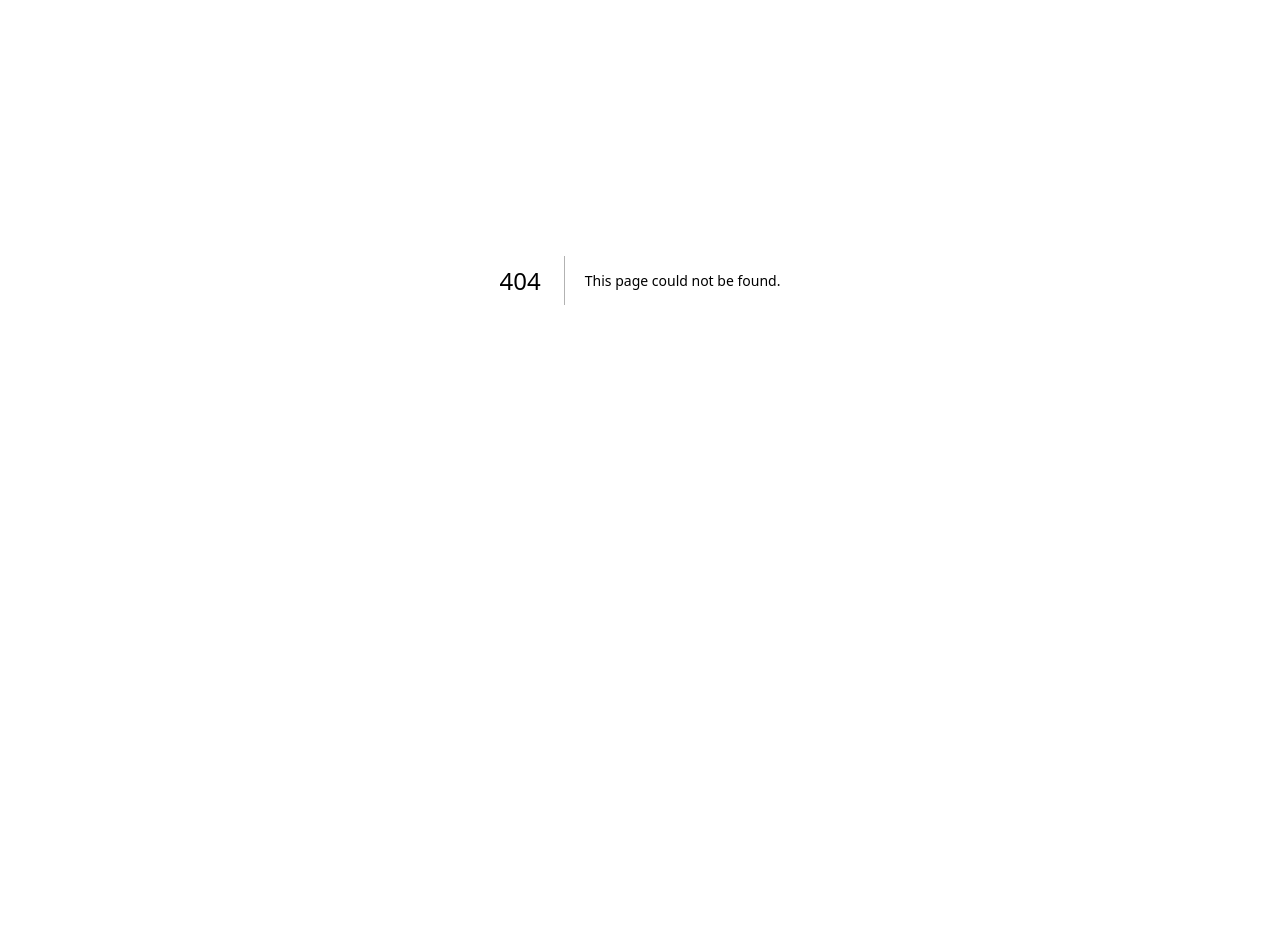
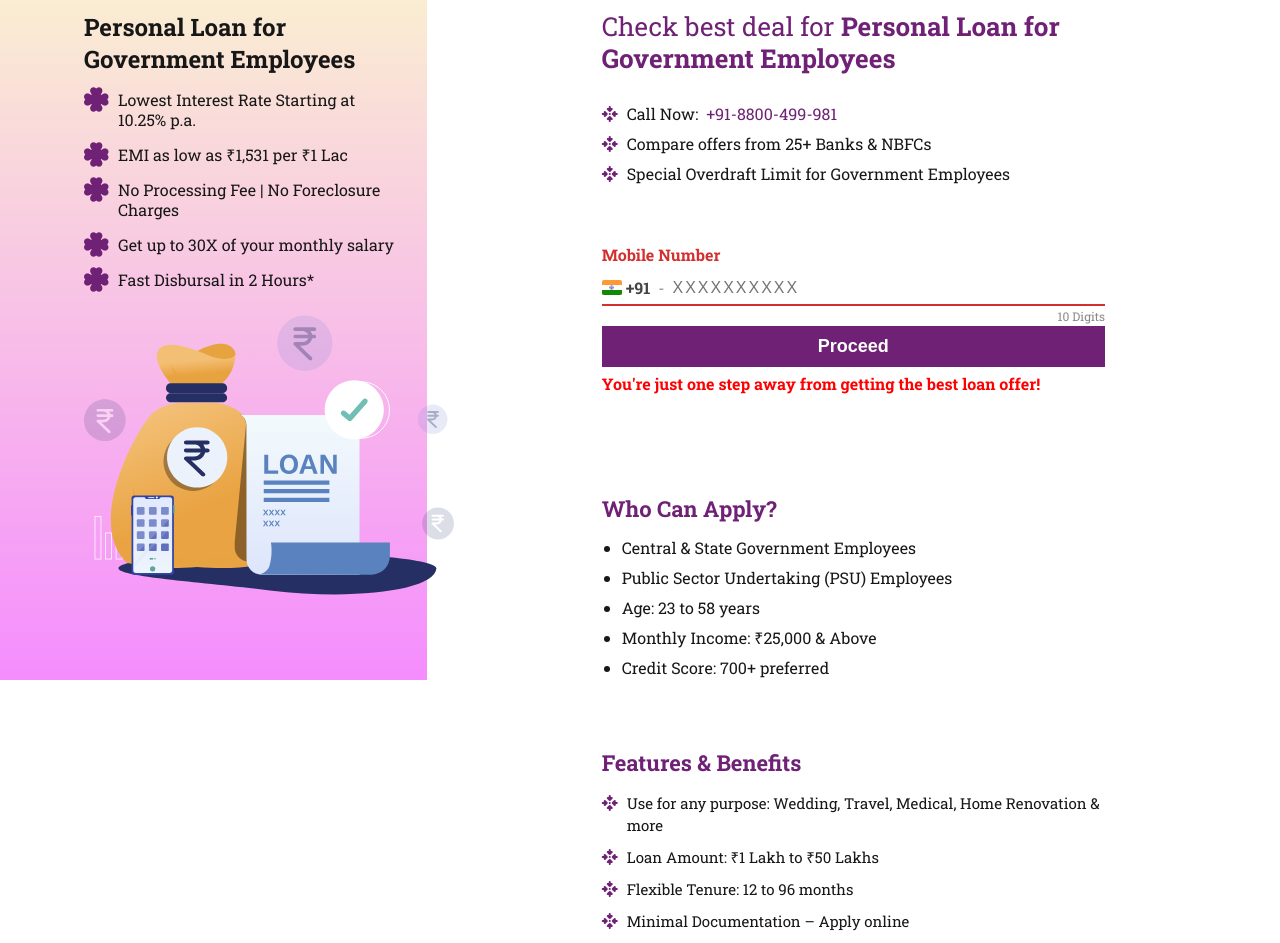
Before and after one commit to loanmoneyindia/lmi_lp, a Next.js app: page /government-personal-loan in a window 1280 px wide. Before the commit this address had no page. Shown: the part 120-1063 px from the top of the page. Before the commit the page ends 800 px from the top, so only its background shows below. Built offline with nearby package versions, Linux system fonts and the light colour scheme.

Commit message:
Add a new Page Govt Emp

```diff
--- a/src/app/globals.css
+++ b/src/app/globals.css
@@ -520,3 +520,16 @@ ul, ol{list-style: none;}
     padding-left: 18px;
   }
 }
+
+.govt-list{
+  list-style: disc;
+  padding-left: 20px;
+  padding-top: 15px;
+  color:#171717;
+}
+.govt-list li{
+  color:#171717;
+  font-size: 16px;
+  line-height: 20px;
+  margin-bottom: 10px;
+}
--- a/src/app/privacy-policy/page.js
+++ b/src/app/government-personal-loan/page.js
@@ -1,12 +1,17 @@
 import Image from "next/image";
-import RightSide from "@/components/right-side";
-
+import RightSide from "@/components/government-right-side.jsx";
 import logo from "../../../public/images/logo.png";
 import personal_loan from "../../../public/images/personal_loan.svg";
-import PrivacyPolicyContent from "@/components/PrivacyPolicy/PrivacyPolicyContent";
 import CallNowForMobile from "@/components/CallNowForMobile";
 
-export default function Page() {
+export const metadata = async () => {
+  return {
+      title: 'Personal Loan for Government Employees - LoanMoney',
+      description: 'Personal Loan for Government Employees',
+  };
+};
+
+export default function Home() {
   return (
     <div id="_loanmoney_lp">
       <div className="main_container">
@@ -18,13 +23,14 @@ export default function Page() {
           </header>
           <div className="left_content">
             <div className="leftInfo">
-              <h1>Personal Loan</h1>
+               <h1>Personal Loan for Government Employees</h1>
               <div className="left_feature">
-                <ul className="custom-list2">
-                  <li>Lowest ROI of 10.25%</li>
-                  <li>EMI of Rs. 1,517/- per Lac</li>
-                  <li>Nil closer & Processing Fee</li>
-                  <li>Get a maximum loan of up to 30 times your monthly salary.</li>
+               <ul className="custom-list2">
+                  <li>Lowest Interest Rate Starting at 10.25% p.a.</li>
+                  <li>EMI as low as ₹1,531 per ₹1 Lac</li>
+                  <li>No Processing Fee | No Foreclosure Charges</li>
+                  <li>Get up to 30X of your monthly salary</li>
+                  <li>Fast Disbursal in 2 Hours*</li>
                 </ul>
               </div>
             </div>
@@ -33,7 +39,7 @@ export default function Page() {
             </div>
           </div>
         </section>
-        <PrivacyPolicyContent />
+        <RightSide />
       </div>
       <CallNowForMobile />
     </div>
--- a/src/components/ApplyPersonalLoan/ApplyPLForm.jsx
+++ b/src/components/ApplyPersonalLoan/ApplyPLForm.jsx
@@ -42,7 +42,7 @@ const schema = Yup.object().shape({
     expectedCaptcha: Yup.number().required(),
 });
 
-const ApplyPLForm = ({ mobile, applicationNo, utms }) =>{
+const ApplyPLForm = ({ mobile, applicationNo, pageSlug, utms }) =>{
     const [captchaQuestion, setCaptchaQuestion] = useState('');
     const [loading, setLoading] = useState(false);
     const [formData, setFormData] = useState({
@@ -84,9 +84,10 @@ const ApplyPLForm = ({ mobile, applicationNo, utms }) =>{
         setValue('utm_content', utms?.utm_content || '');
         setValue('utm_id', utms?.utm_id || '');
         setValue('applicationno', applicationNo || '');
+        setValue('pageSlug', pageSlug || '');
         setValue('Phone', mobile || '');
 
-    }, [setValue, utms, applicationNo, mobile]);
+    }, [setValue, utms, applicationNo, mobile, pageSlug]);
 
     const onSubmit = async (data) => {
         setLoading(true);
@@ -128,6 +129,7 @@ const ApplyPLForm = ({ mobile, applicationNo, utms }) =>{
                 <input type="hidden" {...register("utm_content")} />
                 <input type="hidden" {...register("utm_id")} />
                 <input type='hidden' {...register("applicationno")} />
+                <input type='hidden' {...register("pageSlug")} />
 
                 <div className="form-group">
                     <div className="form-field">
--- a/src/components/Form1.jsx
+++ b/src/components/Form1.jsx
@@ -24,7 +24,16 @@ const Form1 = () => {
 
     const handleOtpVerified = () => {
         console.log("OTP verified for:", mobile);
-        const payload = JSON.stringify({ mobile, applicationNo });
+
+        let pageSlug = '';
+        if (typeof window !== 'undefined') {
+            const pathSegments = window.location.pathname.split('/').filter(Boolean); // removes empty segments
+            pageSlug = pathSegments.length > 0 ? pathSegments[pathSegments.length - 1] : 'index';
+        }
+
+
+
+        const payload = JSON.stringify({ mobile, applicationNo, pageSlug });
         const cipherText = CryptoJS.AES.encrypt(payload, SECRET_KEY).toString();
         console.log("CipherText:", cipherText);
         const utmKeys = ['utm_source', 'utm_medium', 'utm_campaign', 'utm_term', 'utm_content']
--- a/src/components/MobileNumberForm.jsx
+++ b/src/components/MobileNumberForm.jsx
@@ -3,7 +3,7 @@ import Image from "next/image";
 import { useForm } from "react-hook-form";
 import * as Yup from "yup";
 import { yupResolver } from "@hookform/resolvers/yup";
-import { useState } from "react";
+import { useState, useEffect } from "react";
 
 import flag from "../../public/images/indian_flag.svg";
 import { pad } from "crypto-js";
--- /dev/null
+++ b/src/components/government-right-side.jsx
@@ -0,0 +1,115 @@
+import Image from "next/image";
+import Form1 from "./Form1";
+import Link from "next/link";
+import Copyright from "@/components/Copyright";
+import CallNow from "@/components/CallNow";
+import { Suspense } from 'react'
+import { FontAwesomeIcon } from "@fortawesome/react-fontawesome";
+import { faLocationDot } from "@fortawesome/free-solid-svg-icons";
+import { faFacebookF, faInstagram, faXTwitter, faLinkedinIn, faPinterestP, faYoutube } from "@fortawesome/free-brands-svg-icons";
+
+const GovtRightSide = () => {
+    return(
+        <div className="right_container">
+        <CallNow />
+        <section className="right_section">
+          <div className="title">
+            <h2>Check best deal for <strong>Personal Loan for Government Employees</strong></h2>
+          </div>
+          <div className="right_feature">
+            <ul className="custom-list">
+                <li>Call Now: <a href="tel:+91-8800-499-981">&nbsp; +91-8800-499-981</a></li>
+                <li>Compare offers from 25+ Banks & NBFCs</li>
+                <li>Special Overdraft Limit for Government Employees</li>
+            </ul>
+          </div>
+          <Suspense fallback={<div>Loading...</div>}>
+          <Form1 />
+          </Suspense>
+          <div className="container">
+            <h3 className="title2">Who Can Apply?</h3>
+            <ul className="govt-list">
+                <li>Central &amp; State Government Employees</li>
+                <li>Public Sector Undertaking (PSU) Employees</li>
+                <li>Age: 23 to 58 years</li>
+                <li>Monthly Income: ₹25,000 & Above</li>
+                <li>Credit Score: 700+ preferred</li>
+            </ul>
+          </div>
+          <div className="container2">
+            <h3 className="title2">Features & Benefits</h3>
+                <ul className="custom-list">
+                    <li>Use for any purpose: Wedding, Travel, Medical, Home Renovation &amp; more</li>
+                    <li>Loan Amount: ₹1 Lakh to ₹50 Lakhs</li>
+                    <li>Flexible Tenure: 12 to 96 months</li>
+                    <li>Minimal Documentation &ndash; Apply online</li>
+                    <li>Attractive ROI starting at 10.25% p.a.</li>
+                    <li>Disbursal within 2 hours</li>
+                    <li>Pre-approved offers for eligible government employees</li>
+                    <li>Nil processing fee on select lenders</li>
+                </ul>
+          </div>
+          <div className="container2">
+            <h3 className="title2">Why Choose LoanMoney?</h3>
+                <ul className="custom-list">
+                    <li>Compare loan offers from 25+ Banks &amp; NBFCs</li>
+                    <li>Dedicated assistance for government employees</li>
+                    <li>Doorstep service available (optional)</li>
+                    <li>100% Contactless &amp; Paperless Process</li>
+                    <li>After Sales Support</li>
+                    <li>Refer &amp; Earn Program</li>
+                </ul>
+          </div>
+          <div className="container2">
+            <h3 className="title2">Understanding APR (Annual Percentage Rate)</h3>
+                <p style={{paddingTop: '10px'}}><strong>APR includes:</strong></p>
+                <ul className="custom-list">
+                    <li>Interest Rate</li>
+                    <li>Processing Fee</li>
+                    <li>Documentation Charges</li>
+                    <li>Other Origination Costs</li>
+                </ul>
+                <p style={{paddingTop: '10px'}}><strong>Example:</strong></p>
+                <ul className="custom-list">
+                    <li>Loan Amount: ₹1,00,000</li>
+                    <li>Interest Rate: 10.25% p.a.</li>
+                    <li>Tenure: 12 Months</li>
+                    <li>Processing Fee: ₹1,000</li>
+                    <li>Total Interest Payable: ₹5,653 (approx.)</li>
+                    <li>Total Cost of Borrowing: ₹6,493</li>
+                    <li>Effective APR: ~13.01%</li>
+                    <li>Typical APR Range: 10.25% &ndash; 35%</li>
+                </ul>
+          </div>
+          <div className="container2">
+                <h3 className="title2">Contact Information</h3>
+                <p className="info" style={{fontWeight: 'bold'}}>Vintage Credit and Leasing Pvt Ltd</p>
+                <p className="info"><span style={{fontWeight: 'bold'}}>Head Office:</span> B-520, Tower B, Logix Technova, Plot No. 44, Sector - 132, Noida - 201305, Uttar Pradesh <Link href="https://g.co/kgs/srtAatt" target="_blank"><FontAwesomeIcon icon={faLocationDot} /></Link></p>
+                <p className="info"><span style={{fontWeight: 'bold'}}>Branch Office:</span> B-134, Third Floor, DDA Shed, Okhla Industrial Area, Phase - 1, New Delhi - 110020 <Link href="https://g.co/kgs/MZ6rg8i" target="_blank"><FontAwesomeIcon icon={faLocationDot} /></Link></p>
+                <p className="info"><span style={{fontWeight: 'bold'}}>Email:</span> <Link href="mailto:info@loanmoney.co" target="_blank">info@loanmoney.co</Link></p>
+          </div>
+          <div className="container2">
+            <h3 className="title2">Follow Us Online</h3>
+                <ul className="social-icons">
+                    <li className="facebook"><Link href="https://www.facebook.com/Loanmoney.co.in" target="_blank"><FontAwesomeIcon icon={faFacebookF} /></Link></li>
+                    <li className="instagram"><Link href="https://www.instagram.com/loanmoney.co.in/" target="_blank"><FontAwesomeIcon icon={faInstagram} /></Link></li>
+                    <li><Link href="https://x.com/_LoanMoney" target="_blank"><FontAwesomeIcon icon={faXTwitter} /></Link></li>
+                    <li className="linkedin"><Link href="https://www.linkedin.com/company/loanmoney" target="_blank"><FontAwesomeIcon icon={faLinkedinIn} /></Link></li>
+                    <li className="pinterest"><Link href="https://in.pinterest.com/loanmoney_/" target="_blank"><FontAwesomeIcon icon={faPinterestP} /></Link></li>
+                    <li className="youtube"><Link href="https://www.youtube.com/@LoanMoneyYT" target="_blank"><FontAwesomeIcon icon={faYoutube} /></Link></li>
+                </ul>
+          </div>
+          <div className="disclaimer">
+            <h3 className="title2">Disclaimer</h3>
+                <p>LoanMoney is a digital loan aggregator platform that connects borrowers with multiple lending partners. All loan approvals are subject to the lender’s internal policies, credit assessment, and applicant eligibility.</p>
+                <p>The brand name LoanMoney is solely owned and operated by <strong>Vintage Credit and Leasing Pvt. Ltd.</strong></p>
+                <p>Vintage Credit and Leasing Pvt. Ltd. (Registration No: 14.01406) is registered with the <strong>Reserve Bank of India (RBI)</strong> as a <strong>Non-Banking Financial Company (NBFC).</strong></p>
+                <p>Unauthorized use of the LoanMoney brand is strictly prohibited and may result in legal action.</p>
+          </div>
+          <Copyright />
+        </section>
+        </div>
+    );
+}
+
+export default GovtRightSide;
```
